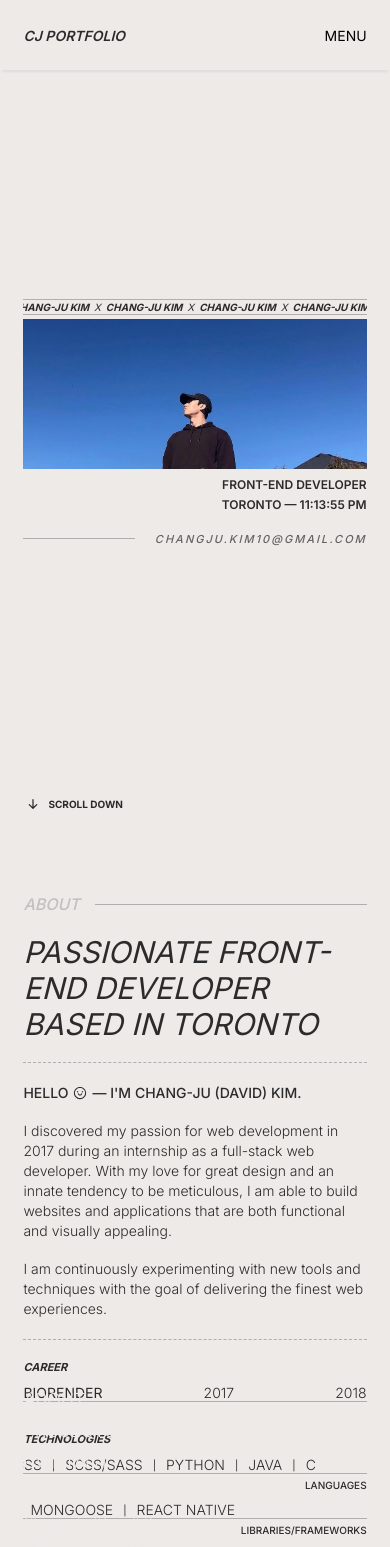
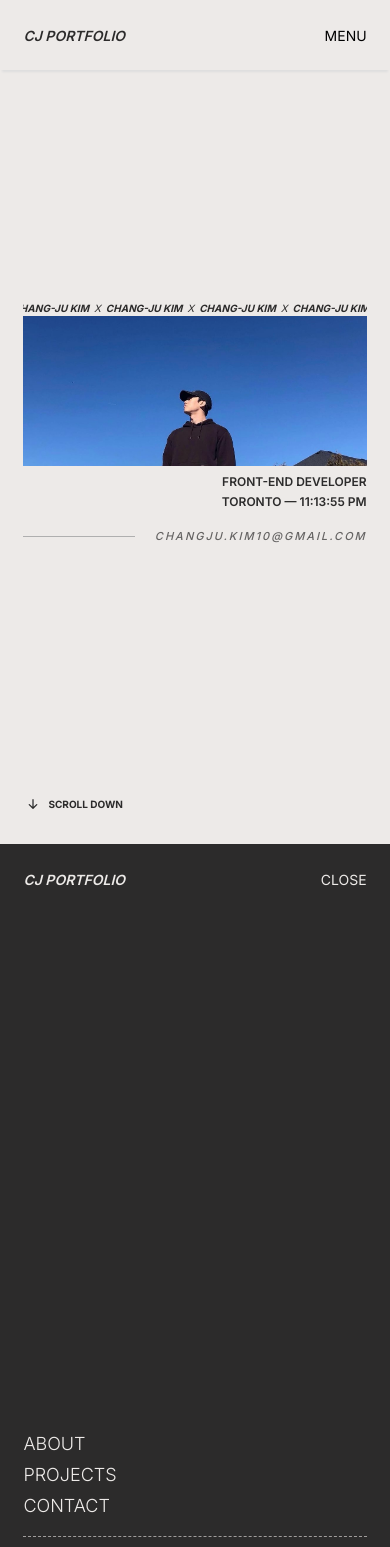
Before and after one commit to cjoak1028/portfolio-v1, a React (Create React App) app: page / in a window 390 px wide. Shown: the top 1547 px of the page. Built offline with nearby package versions, Linux system fonts and the light colour scheme.

Commit message:
Added functionality to hamburger close button

```diff
--- a/src/components/Header/HamburgerMenu.js
+++ b/src/components/Header/HamburgerMenu.js
@@ -1,13 +1,22 @@
 import React from "react";
 import styles from "./HamburgerMenu.module.css";
 
-const HamburgerMenu = ({ open }) => {
+const HamburgerMenu = ({ open, getOpenMenu }) => {
   return (
     <div
       className={`${styles["hamburger-menu"]} ${
-        open ? styles.open : styles.close
+        open ? "" : styles.close
       } padding-x`}
     >
+      <div className={`${styles["hamburger-menu__header"]}`}>
+        <p className={styles.logo}>CJ PORTFOLIO</p>
+        <button
+          className={styles["close-button"]}
+          onClick={() => getOpenMenu(false)}
+        >
+          close
+        </button>
+      </div>
       <div className={styles["hamburger-menu__content"]}>
         <ul className={styles["hamburger-menu__links"]}>
           <li>ABOUT</li>
--- a/src/components/Header/HamburgerMenu.module.css
+++ b/src/components/Header/HamburgerMenu.module.css
@@ -6,16 +6,17 @@
     bottom: 0;
     left: 0;
     z-index: 1;
+    height: 100vh;
 
     display: flex;
     flex-direction: column;
-    justify-content: flex-end;
+    justify-content: space-between;
 
-    transition: all 1s ease;
+    transition: transform 1s ease;
 }
 
 .hamburger-menu__content {
-    margin-bottom: clamp(2rem, 6vw, 8rem);
+    margin-bottom: clamp(2rem, 6vw, 10rem);
 }
 
 .hamburger-menu__title h2 {
@@ -78,11 +79,35 @@
     color: var(--c-bg);
 }
 
-.open {
-    height: 100vh;
+.close {
+    transform: translateY(100vh);
 }
 
-.close {
-    height: 0vh;
-    transform: translateY(80rem);
+.hamburger-menu__header {
+    display: flex;
+    justify-content: space-between;
+    align-items: center;
+    height: 7rem;
 }
+
+.hamburger-menu__header * {
+    color: var(--c-bg);
+}
+
+.close-button {
+    border: none;
+    background-color: transparent;
+    cursor: pointer;
+    font-weight: var(--fw-regular);
+    font-family: var(--f-main);
+}
+
+.logo {
+    font-weight: var(--fw-semi-bold);
+    font-style: italic;
+}
+
+.logo, .close-button {
+    text-transform: uppercase;
+    font-size: clamp(1.4rem, 1.8vw, 2rem);
+}
--- a/src/components/Header/Header.js
+++ b/src/components/Header/Header.js
@@ -12,21 +12,18 @@ const Header = () => {
 
   return (
     <div className={`${styles.header} padding-x flex flex-jc-sb flex-ai-c`}>
-      <p
-        className={`${styles.logo} ${openMenu ? styles.white : ""}`}
-      >
-        CJ PORTFOLIO
-      </p>
+      <p className={styles.logo}>CJ PORTFOLIO</p>
       <Navigation />
       <button
-        className={`${styles["hamburger-button"]} ${
-          openMenu ? styles.white : ""
-        }`}
-        onClick={toggleMenu}
+        className={styles["hamburger-button"]}
+        onClick={() => setOpenMenu(true)}
       >
-        {openMenu ? "close" : "menu"}
+        menu
       </button>
-      <HamburgerMenu open={openMenu} />
+      <HamburgerMenu
+        open={openMenu}
+        getOpenMenu={(open) => setOpenMenu(open)}
+      />
     </div>
   );
 };
--- a/src/components/Header/Header.module.css
+++ b/src/components/Header/Header.module.css
@@ -23,7 +23,6 @@
 .logo, .hamburger-button {
     text-transform: uppercase;
     font-size: clamp(1.4rem, 1.8vw, 2rem);
-    z-index: 2;
 }
 
 .email {
@@ -32,11 +31,6 @@
     font-weight: var(--fw-medium);
 }
 
-.white {
-    color: var(--c-bg) !important;
-    transition: all 1.5s ease;
-}
-
 @media only screen and (min-width: 61.25em) {
     .hamburger-button {
         display: none;
--- a/src/components/Hero/Hero.module.css
+++ b/src/components/Hero/Hero.module.css
@@ -65,7 +65,6 @@ p {
     background-repeat: no-repeat;
     background-size: cover;
     margin-bottom: .8rem;
-    margin-top: .2rem;
 }
 
 .hero-container {
@@ -76,9 +75,9 @@ p {
 }
 
 .scroll-container {
-    border-top: 1px solid var(--c-sub);
-    border-bottom: 1px solid var(--c-sub);
-    margin-bottom: 0.2rem;
+    /* border-top: 1px solid var(--c-sub); */
+    /* border-bottom: 1px solid var(--c-sub); */
+    margin-bottom: 0.1rem;
     padding: 0.1rem 0;
 }
 
```
